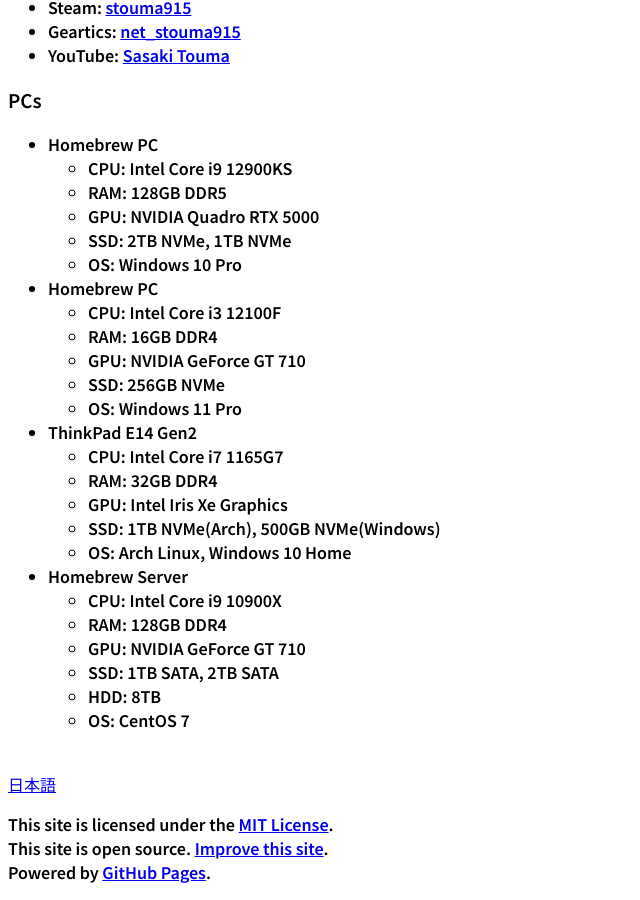
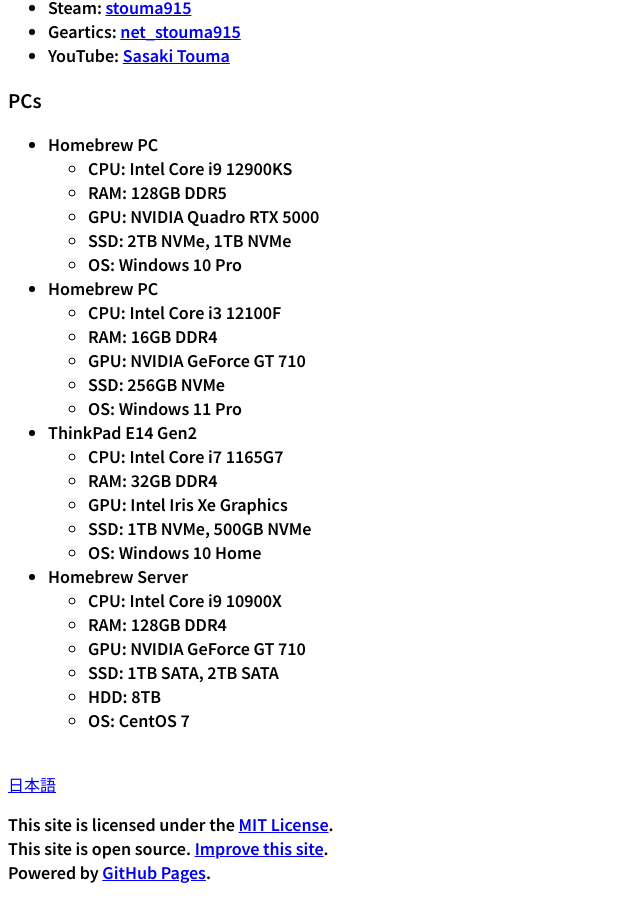
Before and after one commit to t-sasaki915/t-sasaki-net, a Jekyll site: the page built from docs/en/index.md, in a window 1280 px wide and 900 px high, scrolled down 1765 px. Shown: the whole window, without its empty margins (0-640 px from the left). Built offline with Jekyll 4.4.1, drawn with Linux system fonts in a browser that asks for light colours; Markdown is read by kramdown in place of the engine named in the settings.

Commit message:
Update index.md

```diff
--- a/docs/en/index.md
+++ b/docs/en/index.md
@@ -95,8 +95,8 @@
   - CPU: Intel Core i7 1165G7
   - RAM: 32GB DDR4
   - GPU: Intel Iris Xe Graphics
-  - SSD: 1TB NVMe(Arch), 500GB NVMe(Windows)
-  - OS: Arch Linux, Windows 10 Home
+  - SSD: 1TB NVMe, 500GB NVMe
+  - OS: Windows 10 Home
 - Homebrew Server
   - CPU: Intel Core i9 10900X
   - RAM: 128GB DDR4
```
